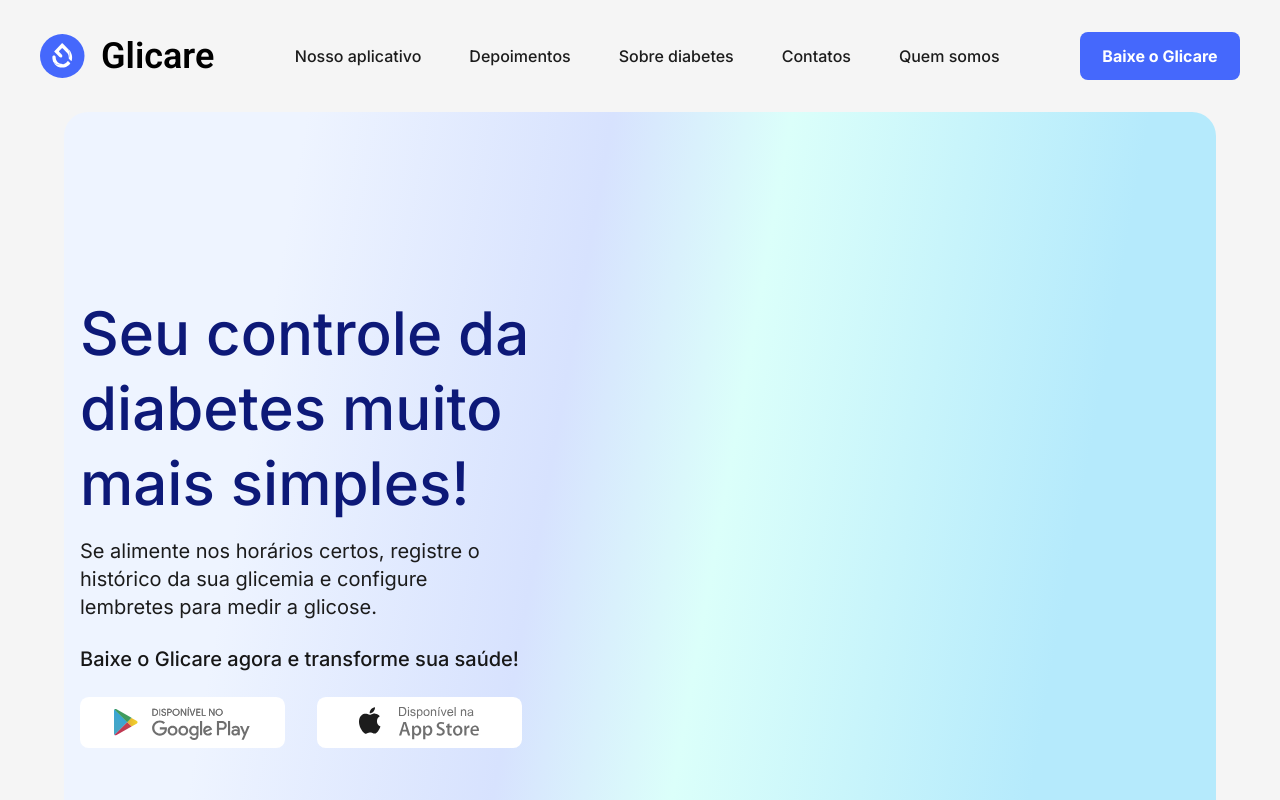
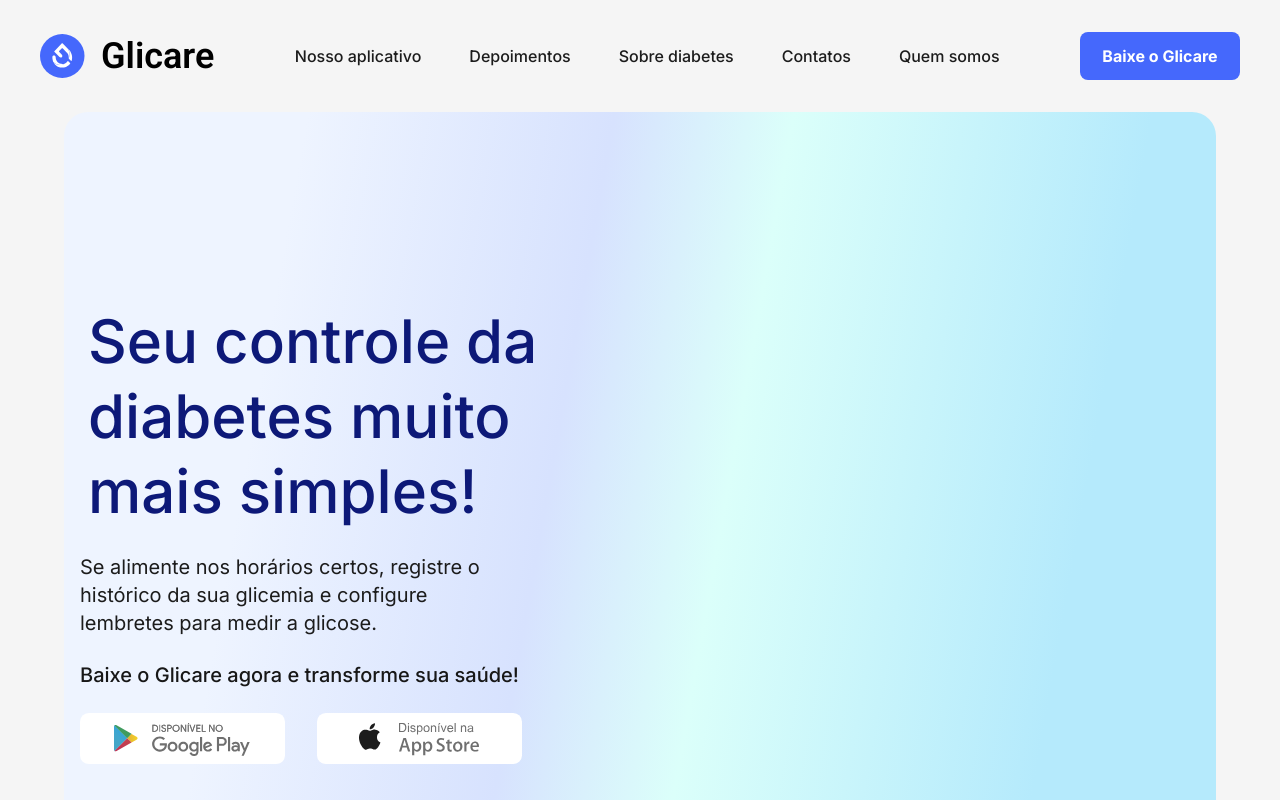
Before and after one commit to Daniel-san8/Glicare, a Next.js app in the folder Glicare/: page / in a window 1280 px wide. Shown: the top 800 px of the page. Built offline with nearby package versions, Linux system fonts and the light colour scheme.

Commit message:
chore: added padding in the title of the CallToDownload component

```diff
--- a/Glicare/src/app/components/call-to-download.tsx
+++ b/Glicare/src/app/components/call-to-download.tsx
@@ -9,7 +9,7 @@
         <div className="flex flex-col justify-between px-4 py-10 gap-16 text-center h-full lg:flex-row lg:items-center lg:text-start">
           <div className="flex flex-col lg:gap-6 font-inter  ">
             <div className="flex flex-col  gap-4">
-              <h1 className="font-medium text-4xl text-blue lg:w-480 lg:text-6xl/tight">
+              <h1 className="font-medium p-2 text-4xl text-blue lg:w-480 lg:text-6xl/tight">
                 Seu controle da diabetes muito mais simples!
               </h1>
               <p className="font-normal text-gray text-xl lg:w-400">
```
